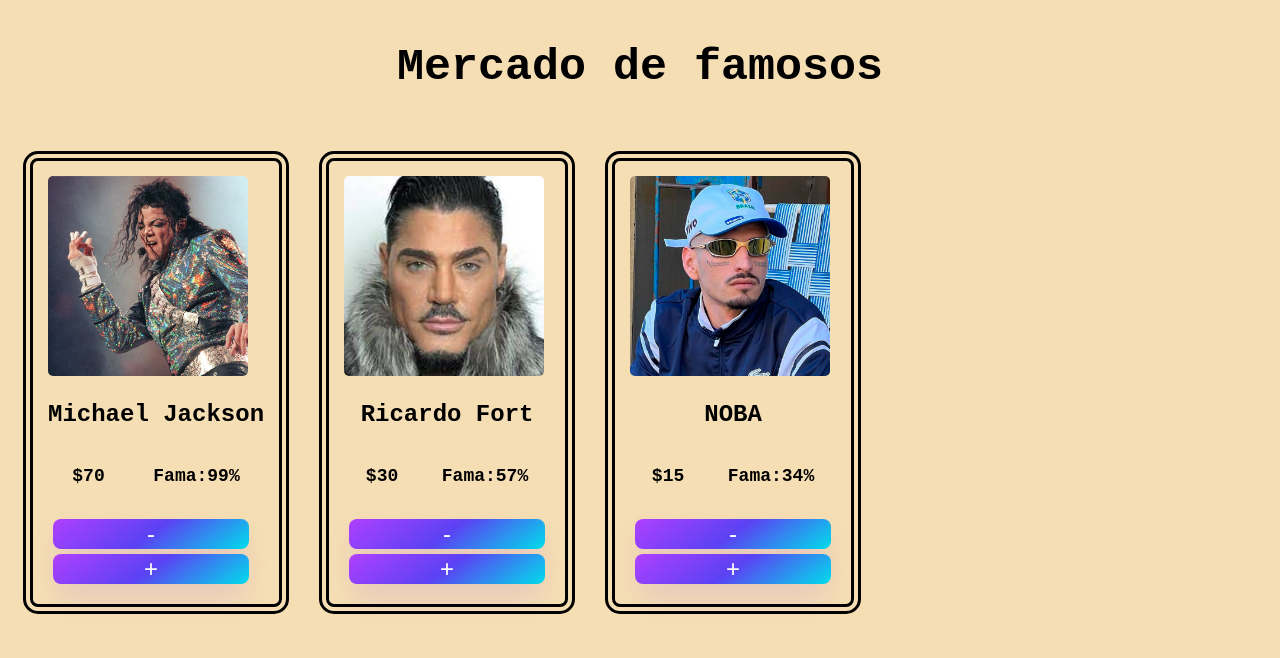
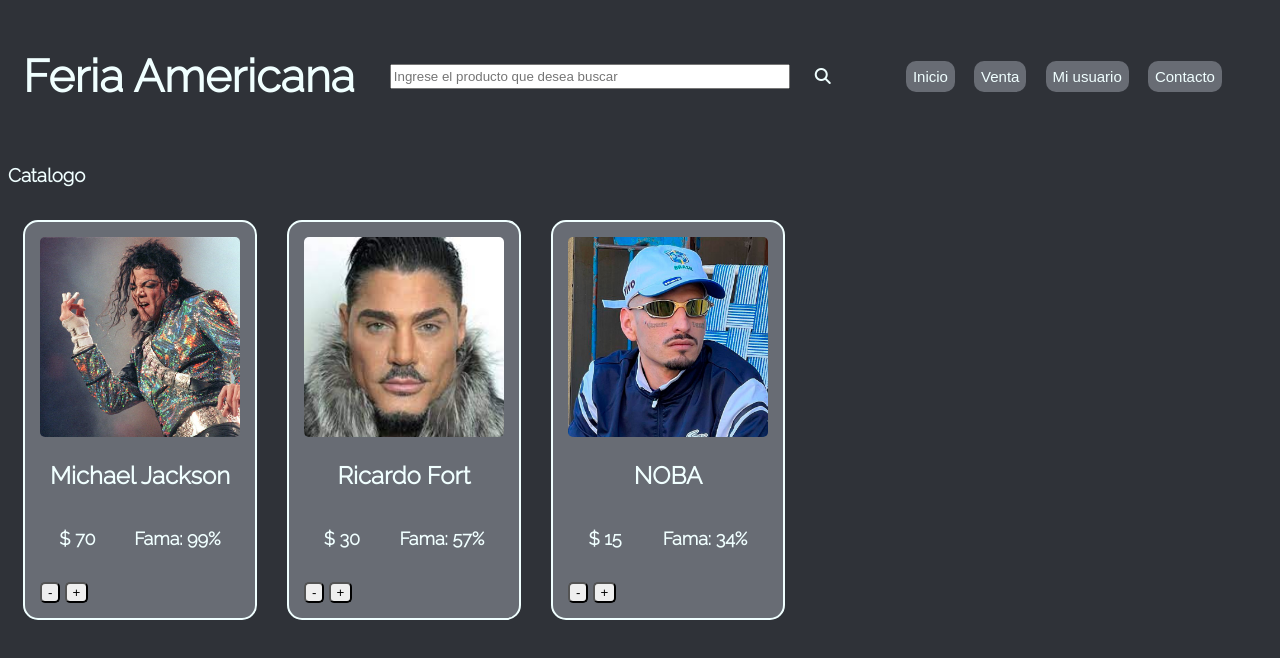
Before and after one commit to lucastala/javascript-pruebas-Lucas-Talavera, a plain HTML site: page index.html in a window 1280 px wide. Drawn offline with Linux system fonts and the light colour scheme.

Commit message:
feria americana

```diff
--- a/css/style.css
+++ b/css/style.css
@@ -5,8 +5,25 @@
     text-align: center;
 }
 body{
-    background-color: wheat;
-    font-family:'Courier New', Courier, monospace;
+    background-color: #2f3238;
+    font-family: 'Raleway', sans-serif;
+    color: azure;
+}
+.headder{
+  display: flex;
+  flex-direction: row;
+  align-items: center;
+  justify-content: space-around;
+}
+.buscador{
+  height: 25px;
+  width: 400px;
+  margin-left: 10px;
+}
+.labelbuscador{
+  margin-left: 5px;
+  align-items: baseline;
+
 }
 .wrapper {
 display: flex;
@@ -24,11 +41,18 @@
     margin-bottom: 15px;
 }
 .gridelement{
-    border: 10px ;
-    border-style: double;
+  background-color: #686c74;
+    border: 2px ;
+    border-style:solid;
     border-radius: 15px;
     padding: 15px;
     margin: 15px;
+}
+.gridelement:hover,
+.gridelement:focus{
+  box-shadow: 0px 5px 5px azure;
+  transform: translateY(-0.35em);
+  background-color: ;
 }
 .cardtext{
     display: flex;
@@ -46,54 +70,31 @@
     font-weight: bold;
 }
 
-
-/* CSS */
-.button-64 {
-  align-items: center;
-  background-image: linear-gradient(144deg,#AF40FF, #5B42F3 50%,#00DDEB);
-  border: 0;
-  border-radius: 8px;
-  box-shadow: rgba(151, 65, 252, 0.2) 0 15px 30px -5px;
-  box-sizing: border-box;
-  color: #FFFFFF;
-  display: flex;
-  font-family: Phantomsans, sans-serif;
-  font-size: 20px;
-  justify-content: center;
-  line-height: 1em;
-  max-width: 100%;
-  min-width: 140px;
-  padding: 3px;
+a{
   text-decoration: none;
-  user-select: none;
-  -webkit-user-select: none;
-  touch-action: manipulation;
-  white-space: nowrap;
-  cursor: pointer;
-  margin: 5px;
+  color: azure;
+  font-size: 15px;
 }
-
-.button-64:active,
-.button-64:hover {
-  outline: 0;
+.menubar{
+  text-align: right;
+  margin-right: 40px;
 }
-
-.button-64 span {
-  background-color: rgb(5, 6, 45);
-  padding: 16px 24px;
-  border-radius: 6px;
-  width: 100%;
-  height: 100%;
-  transition: 300ms;
+.divbuttoncard{
 }
-
-.button-64:hover span {
-  background: none;
+.buttoncard{
+  padding: 10px, 45px, 10px, 45px;
+  border-radius: 5px;
 }
-
-@media (min-width: 768px) {
-  .button-64 {
-    font-size: 24px;
-    min-width: 196px;
-  }
+.button{
+  margin-left: 15px;
+  background-color: #686c74;
+  border: 0px;
+  border-radius: 10px;
+  padding: 7px;
+  color: azure;
 }
+.button:hover,
+.button:focus{
+  box-shadow: 0px 3px 3px  ;
+  transform: translateY(-0.35em);
+}
--- a/index.html
+++ b/index.html
@@ -4,17 +4,37 @@
     <meta charset="UTF-8">
     <meta http-equiv="X-UA-Compatible" content="IE=edge">
     <meta name="viewport" content="width=device-width, initial-scale=1.0">
-    <title>prueba js</title>
+    <title>Feria Americana</title>
     <link rel="stylesheet" href="./css/style.css">
     <link rel="preconnect" href="https://fonts.googleapis.com">
     <link rel="preconnect" href="https://fonts.gstatic.com" crossorigin>
     <link href="https://fonts.googleapis.com/css2?family=Antonio:wght@200&family=Montserrat:ital,wght@0,300;1,300&family=Roboto:ital,wght@0,300;0,700;1,400&display=swap" rel="stylesheet">
+    <style>
+        @import url('https://fonts.googleapis.com/css2?family=Antonio:wght@200&family=Comfortaa:wght@300&family=Montserrat:ital,wght@0,300;1,300&family=Raleway:ital,wght@0,100;0,200;0,300;1,100;1,200&family=Roboto:ital,wght@0,300;0,700;1,400&display=swap');
+        </style>
+        <!-- font awesome -->
+        <script src="https://kit.fontawesome.com/9b1a1e602b.js" crossorigin="anonymous"></script>
 </head>
 <body>
+    <header>
+        <section>
+            <div class= "headder" >
+                <h1>Feria Americana</h1>
+                <input  class="buscador" id="buscador" type="search" placeholder="Ingrese el producto que desea buscar" >
+                <label  class="labelbuscador" for="buscador"> <i class="fa-solid fa-magnifying-glass"></i></label>
+                <ul class="menubar" >
+                    <button class="button" ><a href="">Inicio</a></button>
+                    <button class="button" ><a href="">Venta</a></button>
+                    <button class="button" ><a href="">Mi usuario</a></button>
+                    <button class="button" ><a href="">Contacto</a></button>
+                </ul>
+            </div>
+        </section>
+    </header>
     <section>
-        <h1>Mercado de famosos</h1>
+        <h3 class="catalogo" >Catalogo</h3>
+        <div id="grid" class="wrapper">
     </section>
-    <div id="grid" class="wrapper">
 
     </div>
     <script src="./js/codigo.js"></script>
--- a/js/codigo.js
+++ b/js/codigo.js
@@ -17,13 +17,16 @@
             <img class="imagen" src="../img/${famoso.imagen}" alt="">
             <h2 style="text-align: center;" >${famoso.nombre}</h2>
             <div class="cardtext">
-                <p class="precio">$${famoso.precio}</p>
-                <p class="porcentaje">Fama:${famoso.nivelDeFama}</p>
+                <p class="precio">$ ${famoso.precio}</p>
+                <p class="porcentaje">Fama: ${famoso.nivelDeFama}</p>
             </div>
 
         </div>
-        <button class="button-64" >-</button>
-        <button class="button-64" >+</button>
+        <div div>
+        <div class= "divbuttoncard">
+            <button class="buttoncard" >-</button>
+            <button class="buttoncard" >+</button>
+        </div>
     `;
     tmp.innerHTML = html;
     tmp.className="gridelement"
```
